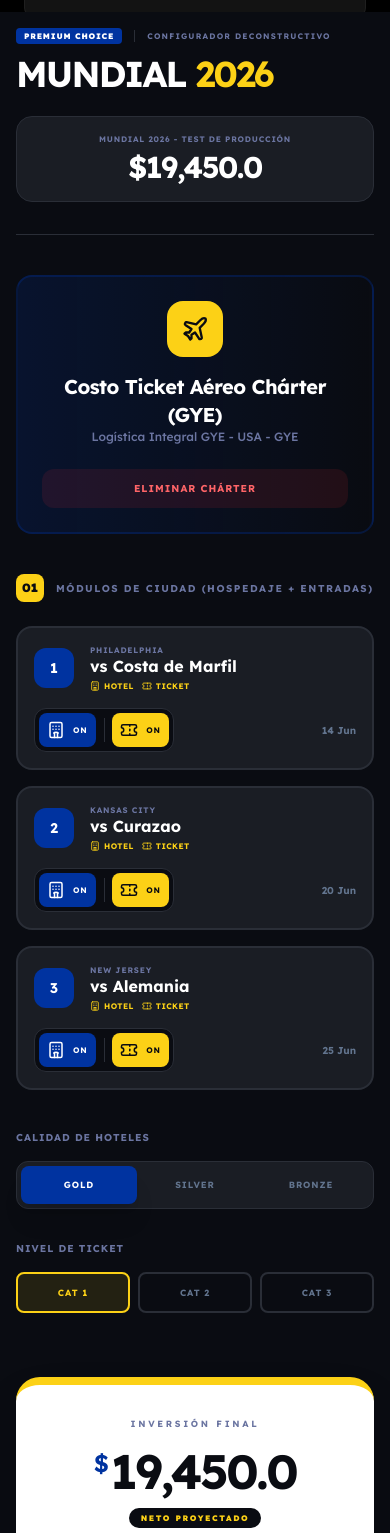
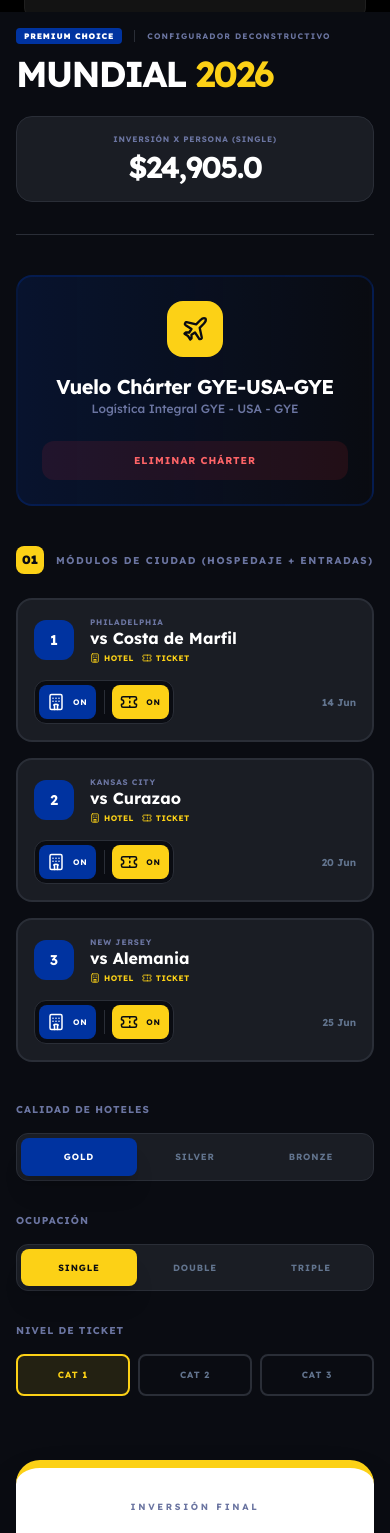
Before and after one commit to m8appz-dotcom/megatours-worldcup-landing, a Next.js app: page / in a window 390 px wide. Shown: the part 1740-3273 px from the top of the page. Built offline with nearby package versions, Linux system fonts and the light colour scheme.

Commit message:
feat: implement room occupancy logic and fix pricing calculations

```diff
--- a/src/components/Pricing.tsx
+++ b/src/components/Pricing.tsx
@@ -70,6 +70,7 @@ export const Pricing = () => {
  const [activeTicketIds, setActiveTicketIds] = useState([1, 2, 3]);
  const [includeCharter, setIncludeCharter] = useState(true);
  const [hotelQuality, setHotelQuality] = useState<'Gold' | 'Silver' | 'Bronze'>('Gold');
+ const [roomType, setRoomType] = useState<'single' | 'double' | 'triple'>('single');
  const [ticketCat, setTicketCat] = useState(0);
  const [quantity, setQuantity] = useState(1);
  const [formData, setFormData] = useState({ name: '', email: '', phone: '' });
@@ -88,35 +89,27 @@ export const Pricing = () => {
   if (!config) return 0;
 
   // 1. TRANSPORTE (Vuelo)
-  let total = config.main.charterFlight.value;
+  let total = includeCharter ? config.main.charterFlight.value : 0;
 
-  // 2. ESTANCIA (Ciudades/Hoteles)
+  // 2. ESTANCIA (Ciudades/Hoteles/Ocupación)
   const hotelMultiplier = hotelQuality === 'Gold' ? 1 :
                          hotelQuality === 'Silver' ? config.rules.silver.value :
                          config.rules.bronze.value;
 
-  let staysBase = 0;
-  if (includeCharter) {
-    // Modelo Chárter: Base de 13 noches menos ciudades no visitadas
-    staysBase = config.main.charterBase.value;
-    [1, 2, 3].forEach(id => {
-      if (!activeCityIds.includes(id)) {
-        const match = MATCHES.find(m => m.id === id);
-        if (match) staysBase -= config.individual[match.configKey].value;
-      }
-    });
-  } else {
-    // Modelo Individual: Solo ciudades seleccionadas
-    activeCityIds.forEach(id => {
-      const match = MATCHES.find(m => m.id === id);
-      if (match) staysBase += config.individual[match.configKey].value;
-    });
-  }
+  const roomMultiplier = config.rules[roomType].value;
 
-  total += (staysBase * hotelMultiplier);
+  let staysCost = 0;
+  activeCityIds.forEach(id => {
+    const match = MATCHES.find(m => m.id === id);
+    if (match) {
+      staysCost += (config.individual[match.configKey].value * hotelMultiplier * roomMultiplier);
+    }
+  });
+
+  total += staysCost;
 
   // 3. TICKETS (Entradas)
-  const TICKET_CAT_OFFSETS = [0, -400, -600]; // CAT 1: base, CAT 2: -$400, CAT 3: -$600
+  const TICKET_CAT_OFFSETS = [0, -400, -600];
   activeTicketIds.forEach(id => {
     const match = MATCHES.find(m => m.id === id);
     if (match) {
@@ -131,7 +124,7 @@ export const Pricing = () => {
   }
 
   return Math.max(total, 0);
- }, [config, activeCityIds, activeTicketIds, includeCharter, hotelQuality, ticketCat]);
+ }, [config, activeCityIds, activeTicketIds, includeCharter, hotelQuality, roomType, ticketCat]);
 
  const formatPrice = (value: number) => {
   return value.toLocaleString('en-US', {
@@ -155,10 +148,12 @@ export const Pricing = () => {
   Gold: "Hoteles 5* Superior. Ubicación Premium.",
   Silver: config?.rules?.silver?.label || "Hoteles 4*",
   Bronze: config?.rules?.bronze?.label || "Hoteles 3*",
-  Charter: config?.main?.charterFlight?.label || "Vuelo Privado",
-  Cat1: "Laterales Bajos. Visión de campo completa.",
-  Cat2: "Laterales Altos. Perspectiva táctica.",
-  Cat3: "Cabeceras. El corazón de la hinchada."
+  single: "Habitación para 1 persona.",
+  double: "Habitación compartida para 2 personas.",
+  triple: "Habitación compartida para 3 personas.",
+  Cat1: "Laterales Bajos. Visión completa.",
+  Cat2: "Laterales Altos. Vista táctica.",
+  Cat3: "Cabeceras. Máxima pasión."
  };
 
  if (wizardStep === 1) {
@@ -235,7 +230,7 @@ export const Pricing = () => {
  </div>
  <div className="bg-[#1A1D24] border border-[#2A2E37] p-4 md:p-6 rounded-2xl md:rounded-[2rem] flex items-center gap-6 md:gap-8 w-full md:w-auto justify-center md:justify-start">
  <div className="flex flex-col items-center md:items-start">
- <span className="text-[8px] md:text-[10px] font-bold text-[#6B75A1] uppercase tracking-widest mb-1">{config?.main?.title?.value || "Inversión x Persona"}</span>
+ <span className="text-[8px] md:text-[10px] font-bold text-[#6B75A1] uppercase tracking-widest mb-1">Inversión x Persona ({roomType})</span>
  <span className="text-3xl md:text-4xl font-bold tracking-tighter text-white">${formatPrice(currentPrice)}</span>
  </div>
  </div>
@@ -353,6 +348,27 @@ export const Pricing = () => {
           </div>
         </section>
         <section>
+          <div className="flex items-center gap-3 mb-4 md:mb-6 text-[10px] md:text-xs font-bold uppercase tracking-widest text-[#6B75A1]">Ocupación</div>
+          <div className="flex bg-[#1A1D24] rounded-xl md:rounded-2xl p-1 md:p-1.5 border border-[#2A2E37]">
+            {(['single', 'double', 'triple'] as const).map(type => (
+              <Tooltip key={type} text={DESCRIPTIONS[type as keyof typeof DESCRIPTIONS]}>
+                <button
+                  onClick={() => {
+                    setRoomType(type);
+                    if (type === 'double' && quantity < 2) setQuantity(2);
+                    if (type === 'triple' && quantity < 3) setQuantity(3);
+                  }}
+                  className={`w-full py-3 md:py-4 rounded-lg md:rounded-xl text-[9px] md:text-[10px] font-bold transition-all uppercase tracking-widest ${
+                    roomType === type ? 'bg-[#FCD116] text-[#0A0C12] shadow-xl' : 'text-slate-500 hover:text-white'
+                  }`}
+                >
+                  {type}
+                </button>
+              </Tooltip>
+            ))}
+          </div>
+        </section>
+        <section className="md:col-span-2">
           <div className="flex items-center gap-3 mb-4 md:mb-6 text-[10px] md:text-xs font-bold uppercase tracking-widest text-[#6B75A1]">Nivel de Ticket</div>
           <div className="grid grid-cols-3 gap-2 md:gap-3">
             {['CAT 1', 'CAT 2', 'CAT 3'].map((cat, idx) => (
@@ -417,7 +433,7 @@ export const Pricing = () => {
  <div className="flex flex-col min-w-0 pr-4">
  <span className="text-slate-900 leading-none mb-1 truncate">🏨 Módulo Logística {m.sede}</span>
  <span className="text-[7px] md:text-[8px] text-[#6B75A1] font-black uppercase tracking-widest leading-none">
-  Hotel {hotelQuality} + Traslados
+  Hotel {hotelQuality} ({roomType})
  </span>
  </div>
  <span className="text-slate-400 font-black tracking-widest uppercase text-[8px] md:text-[9px] flex-shrink-0">Tierra</span>
--- a/src/config/pricing.json
+++ b/src/config/pricing.json
@@ -1,24 +1,25 @@
 {
   "adminPassword": "Mundial2026Admin",
   "main": {
-    "title": { "label": "Nombre del Producto Comercial", "value": "MUNDIAL 2026 - TEST DE PRODUCCIÓN" },
-    "charterBase": { "label": "Base Terrestre (13 Noches - Gold Doble)", "value": 15000.0 },
-    "charterFlight": { "label": "Costo Ticket Aéreo Chárter (GYE)", "value": 3000.0 }
+    "title": { "label": "Megatours Mundial 2026", "value": "MEGATOURS - WORLD CUP 2026" },
+    "charterBase": { "label": "Estancia Chárter (Gold Single)", "value": 20820.0 },
+    "charterFlight": { "label": "Vuelo Chárter GYE-USA-GYE", "value": 2770.0 }
   },
   "individual": {
-    "phl": { "label": "Philadelphia: Solo Hotel y Logística", "value": 3500.0 },
-    "kansas": { "label": "Kansas City: Solo Hotel y Logística", "value": 2800.0 },
-    "nj": { "label": "New Jersey: Solo Hotel y Logística", "value": 5200.0 }
+    "phl": { "label": "Philadelphia (Stay)", "value": 6500.0 },
+    "kansas": { "label": "Kansas City (Stay)", "value": 6320.0 },
+    "nj": { "label": "New Jersey (Stay)", "value": 8000.0 }
   },
   "tickets": {
-    "m1": { "label": "Valor de Entrada Estadio 1", "value": 600.0 },
-    "m2": { "label": "Valor de Entrada Estadio 2", "value": 550.0 },
-    "m3": { "label": "Valor de Entrada Estadio 3", "value": 800.0 }
+    "m1": { "label": "Entrada 1", "value": 605.0 },
+    "m2": { "label": "Entrada 2", "value": 605.0 },
+    "m3": { "label": "Entrada 3", "value": 605.0 }
   },
   "rules": {
-    "silver": { "label": "Factor Descuento Silver", "value": 0.85 },
-    "bronze": { "label": "Factor Descuento Bronze", "value": 0.70 },
-    "single": { "label": "Factor Recargo Hab. Simple", "value": 1.45 },
-    "triple": { "label": "Factor Ahorro Hab. Triple", "value": 0.88 }
+    "silver": { "label": "Factor Silver", "value": 0.81 },
+    "bronze": { "label": "Factor Bronze", "value": 0.63 },
+    "single": { "label": "Factor Single", "value": 1.0 },
+    "double": { "label": "Factor Doble", "value": 0.61 },
+    "triple": { "label": "Factor Triple", "value": 0.53 }
   }
 }
```
